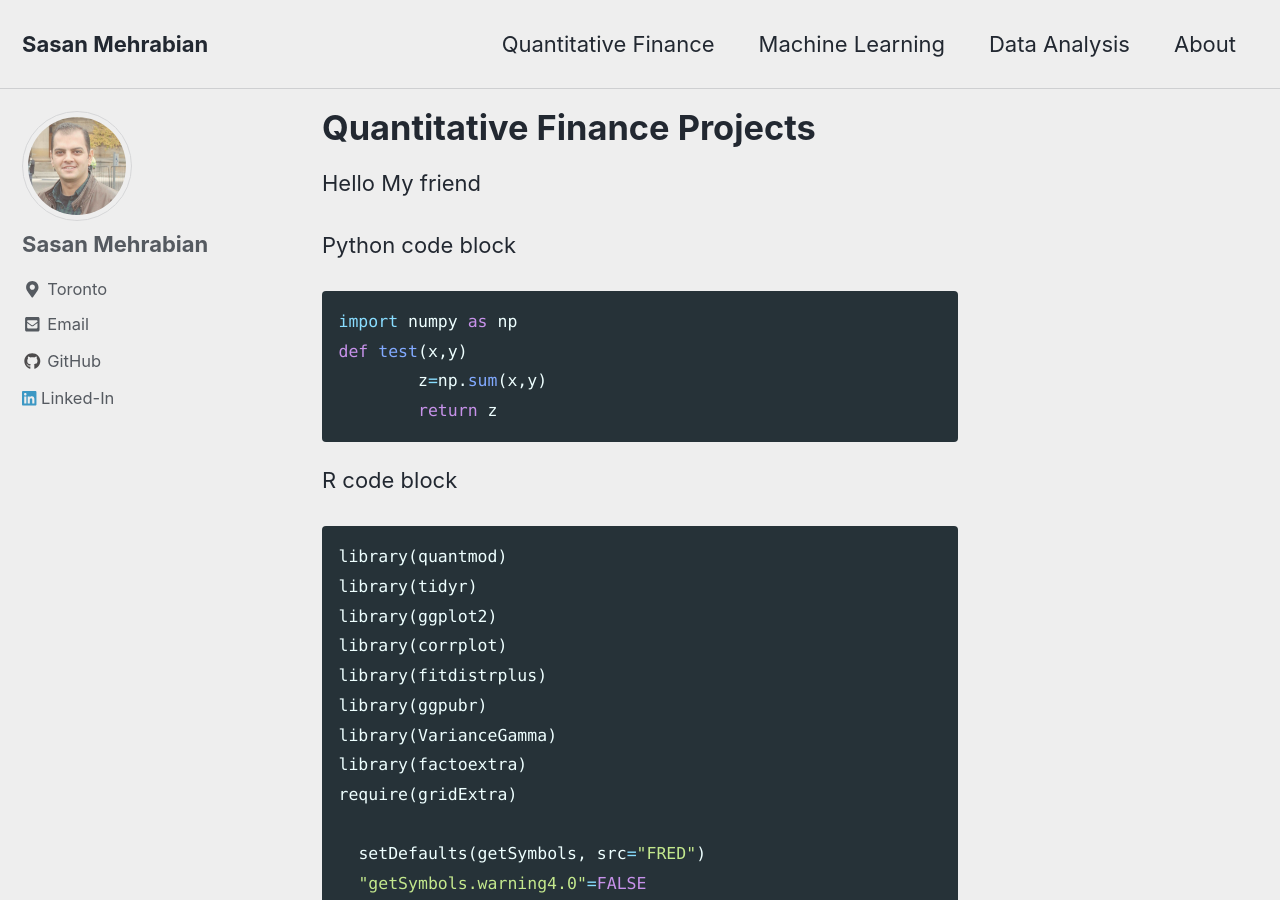
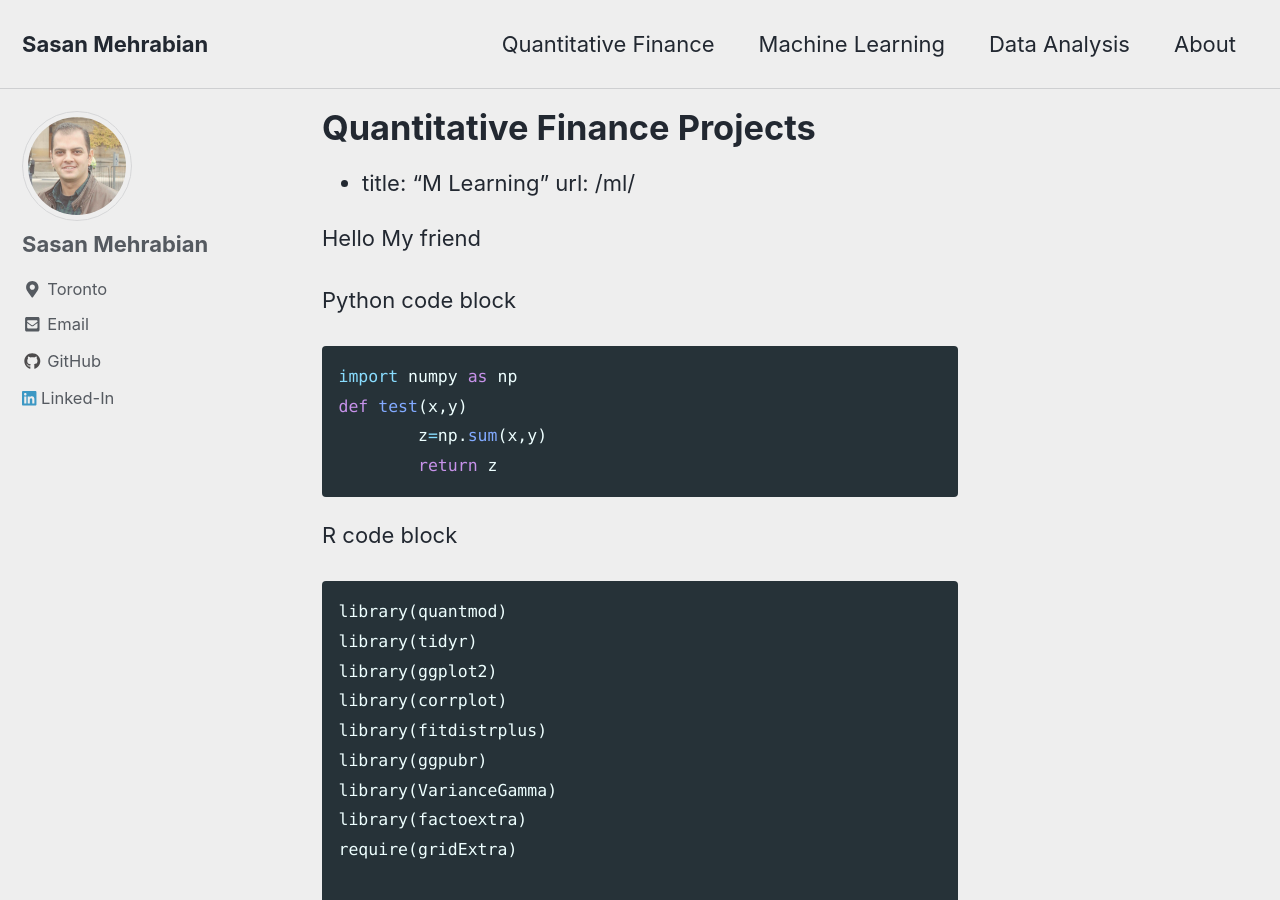
Before and after one commit to sasanmehrabian/sasanmehrabian.github.io, a Jekyll site: the page built from _pages/qf.md, in a window 1280 px wide and 900 px high. Built offline with Jekyll 4.4.1, drawn with Linux system fonts in a browser that asks for light colours; cached includes are drawn as plain includes; nearby versions of some CDN libraries.

Commit message:
new github

```diff
--- a/_pages/qf.md
+++ b/_pages/qf.md
@@ -5,7 +5,8 @@ title: "Quantitative Finance Projects"
 author_profile: true
 toc: true
 ---
-
+- title: "M Learning"
+  url: /ml/
 
 Hello My friend
 
```
